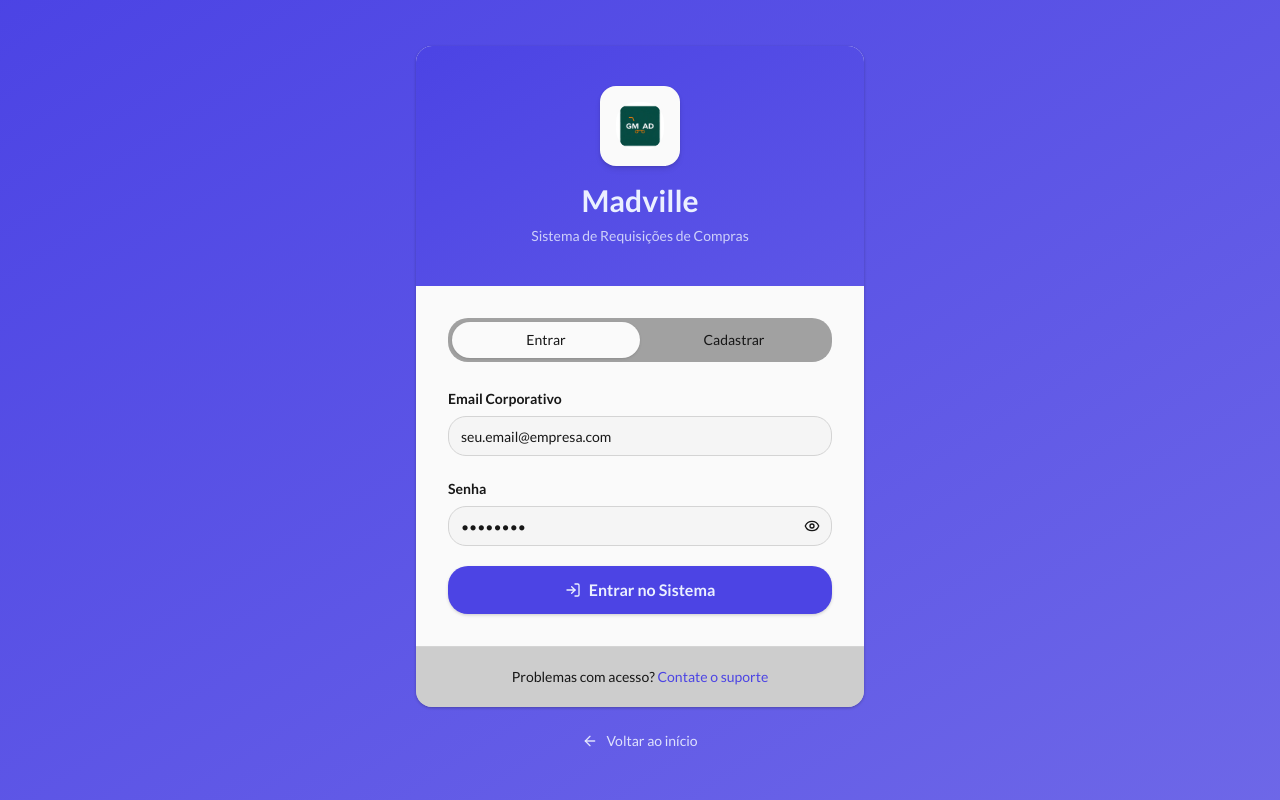
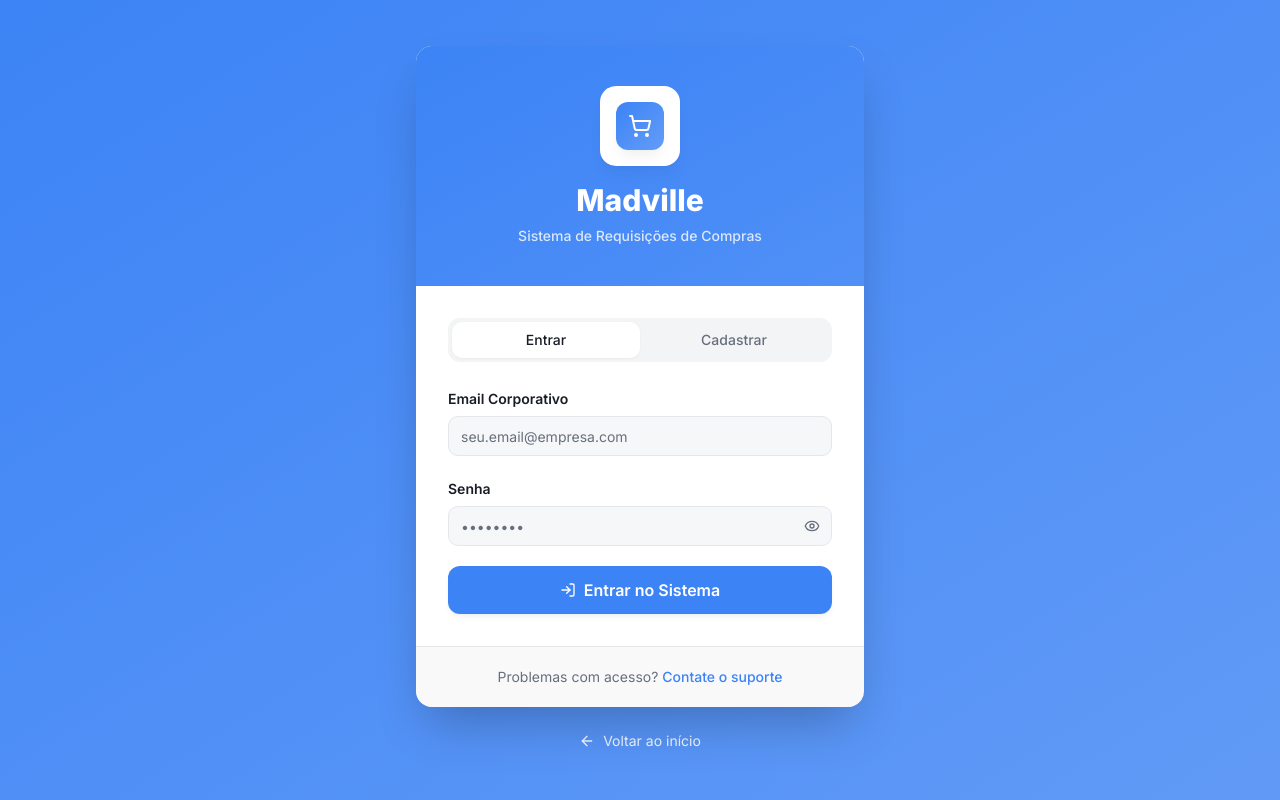
Before and after one commit to borba-anderson/comprasmadville, a React (Vite) app: page /auth in a window 1280 px wide. Built offline with nearby package versions, Linux system fonts and the light colour scheme; the HTML template or start-up script is replaced by a standard one.

Commit message:
Reverted to commit 4b40114f2c659f9ce5b91dc956c57db34fee6c1e

```diff
--- a/src/components/layout/Logo.tsx
+++ b/src/components/layout/Logo.tsx
@@ -1,5 +1,5 @@
+import { ShoppingCart } from 'lucide-react';
 import { cn } from '@/lib/utils';
-import logoImage from '@/assets/logo.png';
 
 interface LogoProps {
   className?: string;
@@ -7,36 +7,42 @@ interface LogoProps {
   showText?: boolean;
 }
 
-const imageSizes = {
+const sizes = {
   sm: 'w-8 h-8',
   md: 'w-12 h-12',
   lg: 'w-16 h-16',
-  xl: 'w-24 h-24'
+  xl: 'w-24 h-24',
+};
+
+const iconSizes = {
+  sm: 'w-4 h-4',
+  md: 'w-6 h-6',
+  lg: 'w-9 h-9',
+  xl: 'w-14 h-14',
 };
 
 const textSizes = {
   sm: 'text-lg',
   md: 'text-xl',
   lg: 'text-2xl',
-  xl: 'text-4xl'
+  xl: 'text-4xl',
 };
 
-export function Logo({
-  className,
-  size = 'md',
-  showText = true
-}: LogoProps) {
+export function Logo({ className, size = 'md', showText = true }: LogoProps) {
   return (
     <div className={cn('flex items-center gap-3', className)}>
-      <img
-        src={logoImage}
-        alt="GMAD Madville Logo"
-        className={cn('rounded-lg', imageSizes[size])}
-      />
+      <div
+        className={cn(
+          'bg-gradient-to-br from-primary to-primary/80 rounded-xl flex items-center justify-center shadow-lg',
+          sizes[size]
+        )}
+      >
+        <ShoppingCart className={cn('text-primary-foreground', iconSizes[size])} />
+      </div>
       {showText && (
         <div>
           <h1 className={cn('font-extrabold text-foreground', textSizes[size])}>
-            GMAD Madville
+            Madville
           </h1>
           {size !== 'sm' && (
             <p className="text-xs text-muted-foreground font-medium">
--- a/src/index.css
+++ b/src/index.css
@@ -1,6 +1,3 @@
-@import url("https://fonts.googleapis.com/css2?family=Lato:wght@400;700&display=swap");
-@import url("https://fonts.googleapis.com/css2?family=EB+Garamond:wght@400;500;600;700&display=swap");
-@import url("https://fonts.googleapis.com/css2?family=Fira+Code:wght@400;700&display=swap");
 @tailwind base;
 @tailwind components;
 @tailwind utilities;
@@ -14,36 +11,36 @@
 @layer base {
   :root {
     /* Background & Foreground - Clean white base */
-    --background: 0 0% 96%;
-    --foreground: 0 0% 9%;
+    --background: 220 14% 97%;
+    --foreground: 220 20% 12%;
 
     /* Card - Pure white cards */
-    --card: 0 0% 98%;
-    --card-foreground: 0 0% 9%;
+    --card: 0 0% 100%;
+    --card-foreground: 220 20% 12%;
 
     /* Popover */
-    --popover: 0 0% 89%;
-    --popover-foreground: 0 0% 9%;
+    --popover: 0 0% 100%;
+    --popover-foreground: 220 20% 12%;
 
-    /* Primary - Orange */
-    --primary: 243 75% 58%;
-    --primary-foreground: 225 100% 96%;
+    /* Primary - Enterprise Blue */
+    --primary: 217 91% 60%;
+    --primary-foreground: 0 0% 100%;
 
     /* Secondary - Soft gray */
-    --secondary: 0 0% 32%;
-    --secondary-foreground: 0 0% 98%;
+    --secondary: 220 14% 94%;
+    --secondary-foreground: 220 20% 25%;
 
     /* Muted */
-    --muted: 0 0% 63%;
-    --muted-foreground: 0 0% 9%;
+    --muted: 220 14% 96%;
+    --muted-foreground: 220 10% 45%;
 
-    /* Accent - Dark Green */
-    --accent: 250 100% 97%;
-    --accent-foreground: 258 89% 66%;
+    /* Accent - Light blue tint */
+    --accent: 217 80% 96%;
+    --accent-foreground: 217 91% 50%;
 
     /* Destructive */
-    --destructive: 0 72% 50%;
-    --destructive-foreground: 0 85% 97%;
+    --destructive: 0 84% 60%;
+    --destructive-foreground: 0 0% 100%;
 
     /* Success - Enterprise green */
     --success: 142 71% 45%;
@@ -53,32 +50,32 @@
     --warning: 38 92% 50%;
     --warning-foreground: 220 20% 12%;
 
-    /* Info - Orange */
-    --info: 24 95% 50%;
+    /* Info - Primary blue */
+    --info: 217 91% 60%;
     --info-foreground: 0 0% 100%;
 
     /* Border & Input - Very subtle */
-    --border: 0 0% 83%;
-    --input: 0 0% 83%;
-    --ring: 243 75% 58%;
+    --border: 220 13% 91%;
+    --input: 220 13% 91%;
+    --ring: 217 91% 60%;
 
-    --radius: 1.25rem;
+    --radius: 0.75rem;
 
     /* Sidebar */
     --sidebar-background: 0 0% 100%;
-    --sidebar-foreground: 0 0% 9%;
-    --sidebar-primary: 243 75% 58%;
-    --sidebar-primary-foreground: 225 100% 96%;
-    --sidebar-accent: 0 0% 32%;
-    --sidebar-accent-foreground: 0 0% 98%;
-    --sidebar-border: 0 0% 83%;
-    --sidebar-ring: 243 75% 58%;
+    --sidebar-foreground: 220 15% 35%;
+    --sidebar-primary: 217 91% 60%;
+    --sidebar-primary-foreground: 0 0% 100%;
+    --sidebar-accent: 217 80% 97%;
+    --sidebar-accent-foreground: 217 91% 50%;
+    --sidebar-border: 220 13% 93%;
+    --sidebar-ring: 217 91% 60%;
 
     /* Enterprise Status Colors */
-    --status-pendente: 152 69% 35%;
-    --status-pendente-bg: 152 69% 96%;
-    --status-em-analise: 24 95% 50%;
-    --status-em-analise-bg: 24 95% 96%;
+    --status-pendente: 38 92% 50%;
+    --status-pendente-bg: 38 92% 96%;
+    --status-em-analise: 217 91% 60%;
+    --status-em-analise-bg: 217 91% 96%;
     --status-aprovado: 142 71% 45%;
     --status-aprovado-bg: 142 71% 96%;
     --status-cotando: 262 83% 58%;
@@ -97,122 +94,57 @@
     --priority-baixa-bg: 142 71% 96%;
 
     /* Enterprise Gradients */
-    --gradient-primary: linear-gradient(135deg, hsl(24, 95%, 50%) 0%, hsl(24, 95%, 42%) 100%);
+    --gradient-primary: linear-gradient(135deg, hsl(217, 91%, 60%) 0%, hsl(217, 91%, 50%) 100%);
     --gradient-hero: linear-gradient(180deg, hsl(220, 14%, 97%) 0%, hsl(220, 14%, 100%) 100%);
     --gradient-card-hover: linear-gradient(180deg, hsl(0, 0%, 100%) 0%, hsl(220, 14%, 99%) 100%);
 
     /* Enterprise Shadows - Minimal and soft */
-    --shadow-xs: 0 1px 3px 0px hsl(0 0% 0% / 0.05);
-    --shadow-sm: 0 1px 3px 0px hsl(0 0% 0% / 0.1), 0 1px 2px -1px hsl(0 0% 0% / 0.1);
-    --shadow-md: 0 1px 3px 0px hsl(0 0% 0% / 0.1), 0 2px 4px -1px hsl(0 0% 0% / 0.1);
-    --shadow-lg: 0 1px 3px 0px hsl(0 0% 0% / 0.1), 0 4px 6px -1px hsl(0 0% 0% / 0.1);
-    --shadow-xl: 0 1px 3px 0px hsl(0 0% 0% / 0.1), 0 8px 10px -1px hsl(0 0% 0% / 0.1);
-    --shadow-primary: 0 4px 14px -3px hsl(24 95% 50% / 0.25);
-    --shadow-glow: 0 0 20px hsl(24 95% 50% / 0.1);
-    --chart-1: 234 89% 73%;
-    --chart-2: 255 91% 76%;
-    --chart-3: 270 95% 75%;
-    --chart-4: 238 83% 66%;
-    --chart-5: 0 0% 45%;
-    --sidebar: 0 0% 98%;
-    --font-sans: 'Lato', ui-sans-serif, system-ui, -apple-system, BlinkMacSystemFont, 'Segoe UI', Roboto, 'Helvetica Neue', Arial, 'Noto Sans', sans-serif;
-    --font-serif: 'EB Garamond', ui-serif, Georgia, Cambria, 'Times New Roman', Times, serif;
-    --font-mono: 'Fira Code', ui-monospace, SFMono-Regular, Menlo, Monaco, Consolas, 'Liberation Mono', 'Courier New', monospace;
-    --shadow-2xs: 0 1px 3px 0px hsl(0 0% 0% / 0.05);
-    --shadow: 0 1px 3px 0px hsl(0 0% 0% / 0.1), 0 1px 2px -1px hsl(0 0% 0% / 0.1);
-    --shadow-2xl: 0 1px 3px 0px hsl(0 0% 0% / 0.25);
-    --tracking-normal: 0em;
-    --spacing: 0.25rem;
+    --shadow-xs: 0 1px 2px 0 hsl(220 20% 12% / 0.03);
+    --shadow-sm: 0 1px 3px 0 hsl(220 20% 12% / 0.04);
+    --shadow-md: 0 4px 6px -1px hsl(220 20% 12% / 0.05), 0 2px 4px -2px hsl(220 20% 12% / 0.03);
+    --shadow-lg: 0 10px 15px -3px hsl(220 20% 12% / 0.05), 0 4px 6px -4px hsl(220 20% 12% / 0.03);
+    --shadow-xl: 0 20px 25px -5px hsl(220 20% 12% / 0.05), 0 8px 10px -6px hsl(220 20% 12% / 0.03);
+    --shadow-primary: 0 4px 14px -3px hsl(217 91% 60% / 0.25);
+    --shadow-glow: 0 0 20px hsl(217 91% 60% / 0.1);
   }
 
   .dark {
-    --background: 0 0% 9%;
-    --foreground: 0 0% 98%;
+    --background: 20 15% 8%;
+    --foreground: 30 10% 95%;
 
-    --card: 0 0% 14%;
-    --card-foreground: 0 0% 98%;
+    --card: 20 15% 12%;
+    --card-foreground: 30 10% 95%;
 
-    --popover: 0 0% 25%;
-    --popover-foreground: 0 0% 98%;
+    --popover: 20 15% 12%;
+    --popover-foreground: 30 10% 95%;
 
-    /* Primary - Orange (lighter for dark mode) */
-    --primary: 234 89% 73%;
-    --primary-foreground: 243 47% 20%;
+    --primary: 24 95% 55%;
+    --primary-foreground: 0 0% 100%;
 
-    --secondary: 0 0% 45%;
-    --secondary-foreground: 0 0% 98%;
+    --secondary: 20 15% 18%;
+    --secondary-foreground: 30 10% 90%;
 
-    --muted: 0 0% 45%;
-    --muted-foreground: 0 0% 98%;
+    --muted: 20 15% 18%;
+    --muted-foreground: 30 10% 60%;
 
-    /* Accent - Dark Green */
-    --accent: 261 72% 22%;
-    --accent-foreground: 255 91% 76%;
+    --accent: 24 60% 20%;
+    --accent-foreground: 24 95% 70%;
 
-    --destructive: 0 84% 60%;
-    --destructive-foreground: 0 85% 97%;
+    --destructive: 0 62% 50%;
+    --destructive-foreground: 0 0% 100%;
 
-    --success: 142 71% 45%;
-    --success-foreground: 0 0% 100%;
+    --border: 20 15% 20%;
+    --input: 20 15% 20%;
+    --ring: 24 95% 55%;
 
-    --warning: 152 69% 40%;
-    --warning-foreground: 0 0% 100%;
-
-    --info: 24 95% 55%;
-    --info-foreground: 0 0% 100%;
-
-    --border: 0 0% 32%;
-    --input: 0 0% 32%;
-    --ring: 234 89% 73%;
-
-    --sidebar-background: 24 15% 10%;
-    --sidebar-foreground: 0 0% 98%;
-    --sidebar-primary: 234 89% 73%;
-    --sidebar-primary-foreground: 243 47% 20%;
-    --sidebar-accent: 255 91% 76%;
-    --sidebar-accent-foreground: 261 72% 22%;
-    --sidebar-border: 0 0% 32%;
-    --sidebar-ring: 234 89% 73%;
-
-    /* Status Colors - Dark Mode */
-    --status-pendente: 152 60% 45%;
-    --status-pendente-bg: 152 60% 15%;
-    --status-em-analise: 24 95% 55%;
-    --status-em-analise-bg: 24 95% 15%;
-    --status-aprovado: 142 71% 50%;
-    --status-aprovado-bg: 142 71% 15%;
-    --status-cotando: 262 83% 60%;
-    --status-cotando-bg: 262 83% 15%;
-    --status-comprado: 199 89% 55%;
-    --status-comprado-bg: 199 89% 15%;
-    --status-rejeitado: 0 84% 55%;
-    --status-rejeitado-bg: 0 84% 15%;
-
-    /* Priority Colors - Dark Mode */
-    --priority-alta: 0 84% 55%;
-    --priority-alta-bg: 0 84% 15%;
-    --priority-media: 24 95% 55%;
-    --priority-media-bg: 24 95% 15%;
-    --priority-baixa: 142 71% 50%;
-    --priority-baixa-bg: 142 71% 15%;
-
-    /* Shadows - Dark Mode */
-    --shadow-primary: 0 4px 14px -3px hsl(24 95% 55% / 0.3);
-    --shadow-glow: 0 0 20px hsl(24 95% 55% / 0.15);
-    --chart-1: 229 93% 81%;
-    --chart-2: 252 94% 85%;
-    --chart-3: 269 97% 85%;
-    --chart-4: 234 89% 73%;
-    --chart-5: 0 0% 45%;
-    --sidebar: 0 0% 14%;
-    --shadow-2xs: 0 1px 3px 0px hsl(0 0% 0% / 0.05);
-    --shadow-xs: 0 1px 3px 0px hsl(0 0% 0% / 0.05);
-    --shadow-sm: 0 1px 3px 0px hsl(0 0% 0% / 0.1), 0 1px 2px -1px hsl(0 0% 0% / 0.1);
-    --shadow: 0 1px 3px 0px hsl(0 0% 0% / 0.1), 0 1px 2px -1px hsl(0 0% 0% / 0.1);
-    --shadow-md: 0 1px 3px 0px hsl(0 0% 0% / 0.1), 0 2px 4px -1px hsl(0 0% 0% / 0.1);
-    --shadow-lg: 0 1px 3px 0px hsl(0 0% 0% / 0.1), 0 4px 6px -1px hsl(0 0% 0% / 0.1);
-    --shadow-xl: 0 1px 3px 0px hsl(0 0% 0% / 0.1), 0 8px 10px -1px hsl(0 0% 0% / 0.1);
-    --shadow-2xl: 0 1px 3px 0px hsl(0 0% 0% / 0.25);
+    --sidebar-background: 20 15% 10%;
+    --sidebar-foreground: 30 10% 85%;
+    --sidebar-primary: 24 95% 55%;
+    --sidebar-primary-foreground: 0 0% 100%;
+    --sidebar-accent: 24 50% 18%;
+    --sidebar-accent-foreground: 24 95% 70%;
+    --sidebar-border: 20 15% 18%;
+    --sidebar-ring: 24 95% 55%;
   }
 }
 
@@ -296,7 +228,7 @@
 
   /* Gradient Text */
   .gradient-text {
-    @apply bg-clip-text text-transparent bg-gradient-to-r from-primary to-[hsl(152,69%,28%)];
+    @apply bg-clip-text text-transparent bg-gradient-to-r from-primary to-[hsl(20,95%,45%)];
   }
 
   /* Glass Effect */
--- a/tailwind.config.ts
+++ b/tailwind.config.ts
@@ -12,187 +12,128 @@ export default {
   theme: {
     container: {
       center: true,
-  		padding: '2rem',
+      padding: "2rem",
       screens: {
-  			'2xl': '1400px'
-  		}
+        "2xl": "1400px",
+      },
     },
     extend: {
       fontFamily: {
-  			sans: [
-  				'Lato',
-  				'ui-sans-serif',
-  				'system-ui',
-  				'-apple-system',
-  				'BlinkMacSystemFont',
-  				'Segoe UI',
-  				'Roboto',
-  				'Helvetica Neue',
-  				'Arial',
-  				'Noto Sans',
-  				'sans-serif'
-  			],
-  			serif: [
-  				'EB Garamond',
-  				'ui-serif',
-  				'Georgia',
-  				'Cambria',
-  				'Times New Roman',
-  				'Times',
-  				'serif'
-  			],
-  			mono: [
-  				'Fira Code',
-  				'ui-monospace',
-  				'SFMono-Regular',
-  				'Menlo',
-  				'Monaco',
-  				'Consolas',
-  				'Liberation Mono',
-  				'Courier New',
-  				'monospace'
-  			]
+        sans: ["Inter", "system-ui", "sans-serif"],
       },
       colors: {
-  			border: 'hsl(var(--border))',
-  			input: 'hsl(var(--input))',
-  			ring: 'hsl(var(--ring))',
-  			background: 'hsl(var(--background))',
-  			foreground: 'hsl(var(--foreground))',
+        border: "hsl(var(--border))",
+        input: "hsl(var(--input))",
+        ring: "hsl(var(--ring))",
+        background: "hsl(var(--background))",
+        foreground: "hsl(var(--foreground))",
         primary: {
-  				DEFAULT: 'hsl(var(--primary))',
-  				foreground: 'hsl(var(--primary-foreground))'
+          DEFAULT: "hsl(var(--primary))",
+          foreground: "hsl(var(--primary-foreground))",
         },
         secondary: {
-  				DEFAULT: 'hsl(var(--secondary))',
-  				foreground: 'hsl(var(--secondary-foreground))'
+          DEFAULT: "hsl(var(--secondary))",
+          foreground: "hsl(var(--secondary-foreground))",
         },
         destructive: {
-  				DEFAULT: 'hsl(var(--destructive))',
-  				foreground: 'hsl(var(--destructive-foreground))'
+          DEFAULT: "hsl(var(--destructive))",
+          foreground: "hsl(var(--destructive-foreground))",
         },
         success: {
-  				DEFAULT: 'hsl(var(--success))',
-  				foreground: 'hsl(var(--success-foreground))'
+          DEFAULT: "hsl(var(--success))",
+          foreground: "hsl(var(--success-foreground))",
         },
         warning: {
-  				DEFAULT: 'hsl(var(--warning))',
-  				foreground: 'hsl(var(--warning-foreground))'
+          DEFAULT: "hsl(var(--warning))",
+          foreground: "hsl(var(--warning-foreground))",
         },
         info: {
-  				DEFAULT: 'hsl(var(--info))',
-  				foreground: 'hsl(var(--info-foreground))'
+          DEFAULT: "hsl(var(--info))",
+          foreground: "hsl(var(--info-foreground))",
         },
         muted: {
-  				DEFAULT: 'hsl(var(--muted))',
-  				foreground: 'hsl(var(--muted-foreground))'
+          DEFAULT: "hsl(var(--muted))",
+          foreground: "hsl(var(--muted-foreground))",
         },
         accent: {
-  				DEFAULT: 'hsl(var(--accent))',
-  				foreground: 'hsl(var(--accent-foreground))'
+          DEFAULT: "hsl(var(--accent))",
+          foreground: "hsl(var(--accent-foreground))",
         },
         popover: {
-  				DEFAULT: 'hsl(var(--popover))',
-  				foreground: 'hsl(var(--popover-foreground))'
+          DEFAULT: "hsl(var(--popover))",
+          foreground: "hsl(var(--popover-foreground))",
         },
         card: {
-  				DEFAULT: 'hsl(var(--card))',
-  				foreground: 'hsl(var(--card-foreground))'
+          DEFAULT: "hsl(var(--card))",
+          foreground: "hsl(var(--card-foreground))",
         },
         sidebar: {
-  				DEFAULT: 'hsl(var(--sidebar-background))',
-  				foreground: 'hsl(var(--sidebar-foreground))',
-  				primary: 'hsl(var(--sidebar-primary))',
-  				'primary-foreground': 'hsl(var(--sidebar-primary-foreground))',
-  				accent: 'hsl(var(--sidebar-accent))',
-  				'accent-foreground': 'hsl(var(--sidebar-accent-foreground))',
-  				border: 'hsl(var(--sidebar-border))',
-  				ring: 'hsl(var(--sidebar-ring))'
+          DEFAULT: "hsl(var(--sidebar-background))",
+          foreground: "hsl(var(--sidebar-foreground))",
+          primary: "hsl(var(--sidebar-primary))",
+          "primary-foreground": "hsl(var(--sidebar-primary-foreground))",
+          accent: "hsl(var(--sidebar-accent))",
+          "accent-foreground": "hsl(var(--sidebar-accent-foreground))",
+          border: "hsl(var(--sidebar-border))",
+          ring: "hsl(var(--sidebar-ring))",
         },
         status: {
-  				pendente: 'hsl(var(--status-pendente))',
-  				'em-analise': 'hsl(var(--status-em-analise))',
-  				aprovado: 'hsl(var(--status-aprovado))',
-  				cotando: 'hsl(var(--status-cotando))',
-  				comprado: 'hsl(var(--status-comprado))',
-  				rejeitado: 'hsl(var(--status-rejeitado))'
+          pendente: "hsl(var(--status-pendente))",
+          "em-analise": "hsl(var(--status-em-analise))",
+          aprovado: "hsl(var(--status-aprovado))",
+          cotando: "hsl(var(--status-cotando))",
+          comprado: "hsl(var(--status-comprado))",
+          rejeitado: "hsl(var(--status-rejeitado))",
         },
         priority: {
-  				alta: 'hsl(var(--priority-alta))',
-  				media: 'hsl(var(--priority-media))',
-  				baixa: 'hsl(var(--priority-baixa))'
-  			}
+          alta: "hsl(var(--priority-alta))",
+          media: "hsl(var(--priority-media))",
+          baixa: "hsl(var(--priority-baixa))",
+        },
       },
       borderRadius: {
-  			lg: 'var(--radius)',
-  			md: 'calc(var(--radius) - 2px)',
-  			sm: 'calc(var(--radius) - 4px)'
+        lg: "var(--radius)",
+        md: "calc(var(--radius) - 2px)",
+        sm: "calc(var(--radius) - 4px)",
       },
       boxShadow: {
-  			sm: 'var(--shadow-sm)',
-  			md: 'var(--shadow-md)',
-  			lg: 'var(--shadow-lg)',
-  			xl: 'var(--shadow-xl)',
-  			primary: 'var(--shadow-primary)',
-  			glow: 'var(--shadow-glow)',
-  			'2xs': 'var(--shadow-2xs)',
-  			xs: 'var(--shadow-xs)',
-  			'2xl': 'var(--shadow-2xl)'
+        sm: "var(--shadow-sm)",
+        md: "var(--shadow-md)",
+        lg: "var(--shadow-lg)",
+        xl: "var(--shadow-xl)",
+        primary: "var(--shadow-primary)",
+        glow: "var(--shadow-glow)",
       },
       keyframes: {
-  			'accordion-down': {
-  				from: {
-  					height: '0'
+        "accordion-down": {
+          from: { height: "0" },
+          to: { height: "var(--radix-accordion-content-height)" },
         },
-  				to: {
-  					height: 'var(--radix-accordion-content-height)'
-  				}
+        "accordion-up": {
+          from: { height: "var(--radix-accordion-content-height)" },
+          to: { height: "0" },
         },
-  			'accordion-up': {
-  				from: {
-  					height: 'var(--radix-accordion-content-height)'
+        "fade-in": {
+          from: { opacity: "0" },
+          to: { opacity: "1" },
         },
-  				to: {
-  					height: '0'
-  				}
+        "slide-up": {
+          from: { opacity: "0", transform: "translateY(20px)" },
+          to: { opacity: "1", transform: "translateY(0)" },
         },
-  			'fade-in': {
-  				from: {
-  					opacity: '0'
+        "scale-in": {
+          from: { opacity: "0", transform: "scale(0.95)" },
+          to: { opacity: "1", transform: "scale(1)" },
         },
-  				to: {
-  					opacity: '1'
-  				}
-  			},
-  			'slide-up': {
-  				from: {
-  					opacity: '0',
-  					transform: 'translateY(20px)'
-  				},
-  				to: {
-  					opacity: '1',
-  					transform: 'translateY(0)'
-  				}
-  			},
-  			'scale-in': {
-  				from: {
-  					opacity: '0',
-  					transform: 'scale(0.95)'
-  				},
-  				to: {
-  					opacity: '1',
-  					transform: 'scale(1)'
-  				}
-  			}
       },
       animation: {
-  			'accordion-down': 'accordion-down 0.2s ease-out',
-  			'accordion-up': 'accordion-up 0.2s ease-out',
-  			'fade-in': 'fade-in 0.5s ease-out forwards',
-  			'slide-up': 'slide-up 0.5s ease-out forwards',
-  			'scale-in': 'scale-in 0.3s ease-out forwards'
-  		}
-  	}
+        "accordion-down": "accordion-down 0.2s ease-out",
+        "accordion-up": "accordion-up 0.2s ease-out",
+        "fade-in": "fade-in 0.5s ease-out forwards",
+        "slide-up": "slide-up 0.5s ease-out forwards",
+        "scale-in": "scale-in 0.3s ease-out forwards",
+      },
+    },
   },
   plugins: [require("tailwindcss-animate")],
 } satisfies Config;
```
Also changed, not shown: src/pages/Index.tsx (+27 -11 lines), src/assets/logo.png (deleted). Lines whose indentation alone changed are shown as unchanged.
